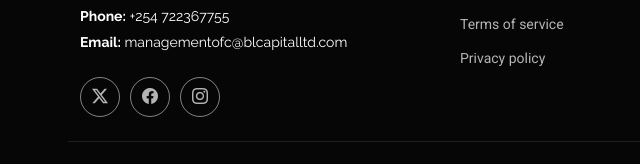
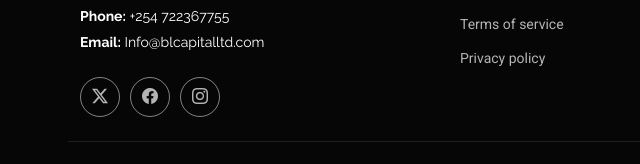
Before and after one commit to skylordking5/blcapitalltd, a website: page home.html in a window 1280 px wide. Shown: the part 4706-4870 px from the top of the page, 2-642 px from the left. Drawn offline with nearby package versions, Linux system fonts and the light colour scheme.

Commit message:
Update homepage contact email to Info@blcapitalltd.com

```diff
--- a/home.html
+++ b/home.html
@@ -441,7 +441,7 @@
             <p>Top Plaza,</p>
             <p>Kindaruma Road,</p>
             <p class="mt-3"><strong>Phone:</strong> <span>+254 722367755</span></p>
-            <p><strong>Email:</strong> <span>managementofc@blcapitalltd.com</span></p>
+            <p><strong>Email:</strong> <span>Info@blcapitalltd.com</span></p>
           </div>
           <div class="social-links d-flex mt-4">
             <a href="https://x.com/BLCapital_ofc"><i class="bi bi-twitter-x"></i></a>
```
